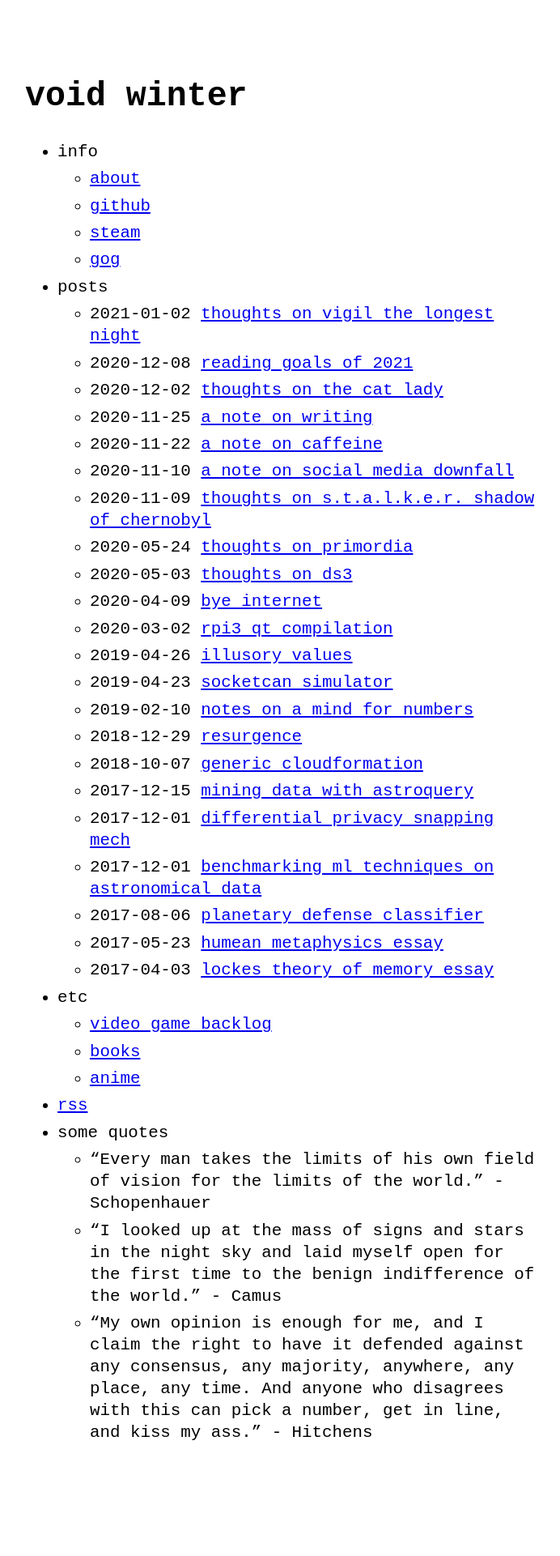
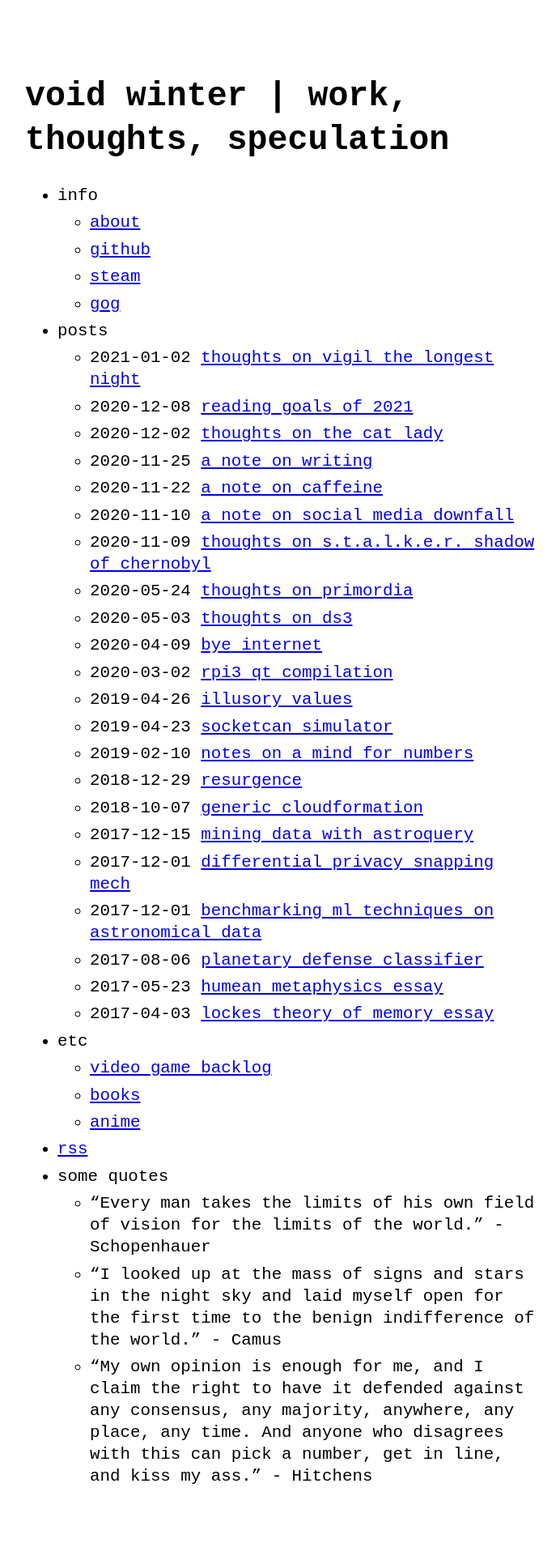
Before and after one commit to deadoceans/deadoceans.github.io, a Jekyll site: the page built from index.md, in a window 1280 px wide. Shown: the whole page at 81% size, without its empty margins (289-981 px from the left). Built offline with Jekyll 4.4.1, drawn with Linux system fonts in a browser that asks for light colours; before the commit the page ends 1867 px from its top, so only the background shows below that.

Commit message:
Update _config.yml

```diff
--- a/_config.yml
+++ b/_config.yml
@@ -1,4 +1,4 @@
-title: void winter # name of the site
+title: void winter | work, thoughts, speculation # name of the site
 author: Joseph # name of site's author
 email: jge9@protonmail.ch # email of site's author
 url: https://lvoid.github.io # root address of the site
```
